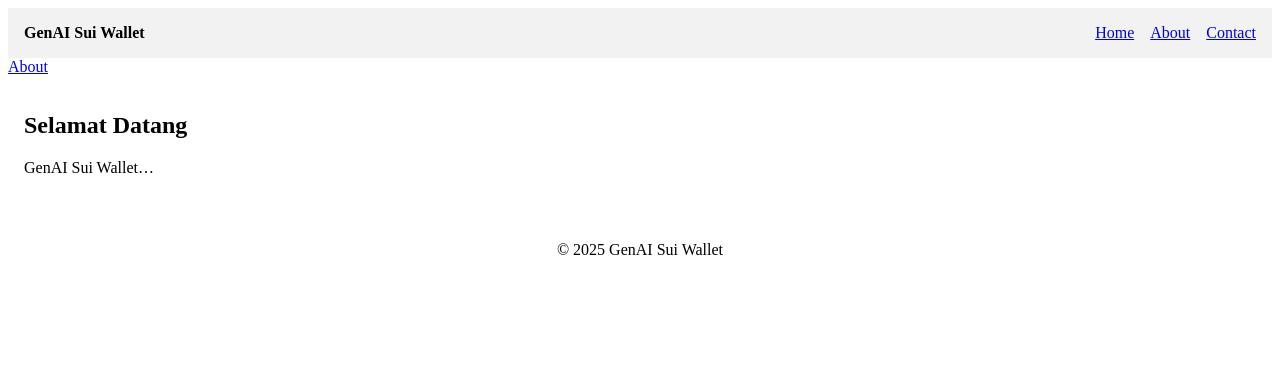
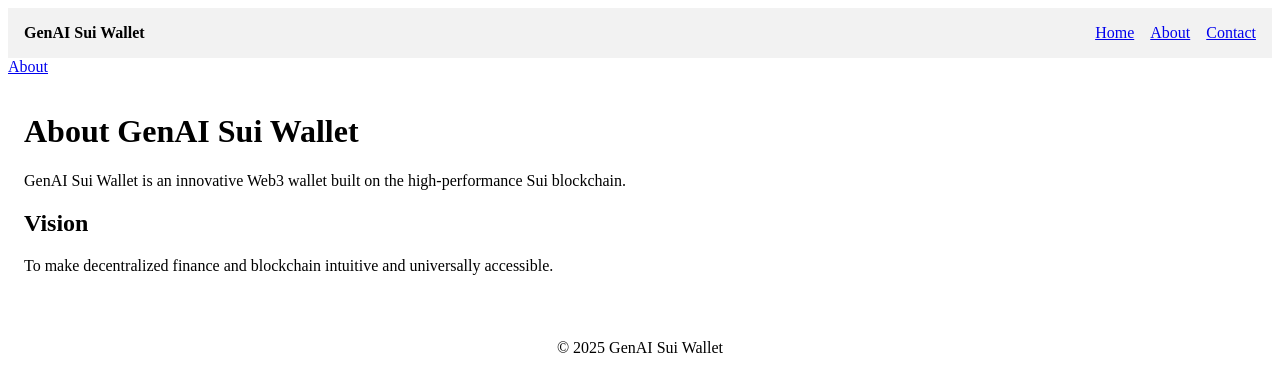
Before and after one commit to chincan787/Chinchan787, a Jekyll site: the page built from about.markdown, in a window 1280 px wide. Shown: the top 392 px of the page. Built offline with Jekyll 4.4.1, drawn with Linux system fonts in a browser that asks for light colours.

Commit message:
Update about.markdown

```diff
--- a/about.markdown
+++ b/about.markdown
@@ -1,8 +1,12 @@
 ---
 layout: default
-title: Welcome
+title: About
 ---
 
-## Selamat Datang
+# About GenAI Sui Wallet
 
-GenAI Sui Wallet...
+GenAI Sui Wallet is an innovative Web3 wallet built on the high-performance Sui blockchain.
+
+## Vision
+
+To make decentralized finance and blockchain intuitive and universally accessible.
```
